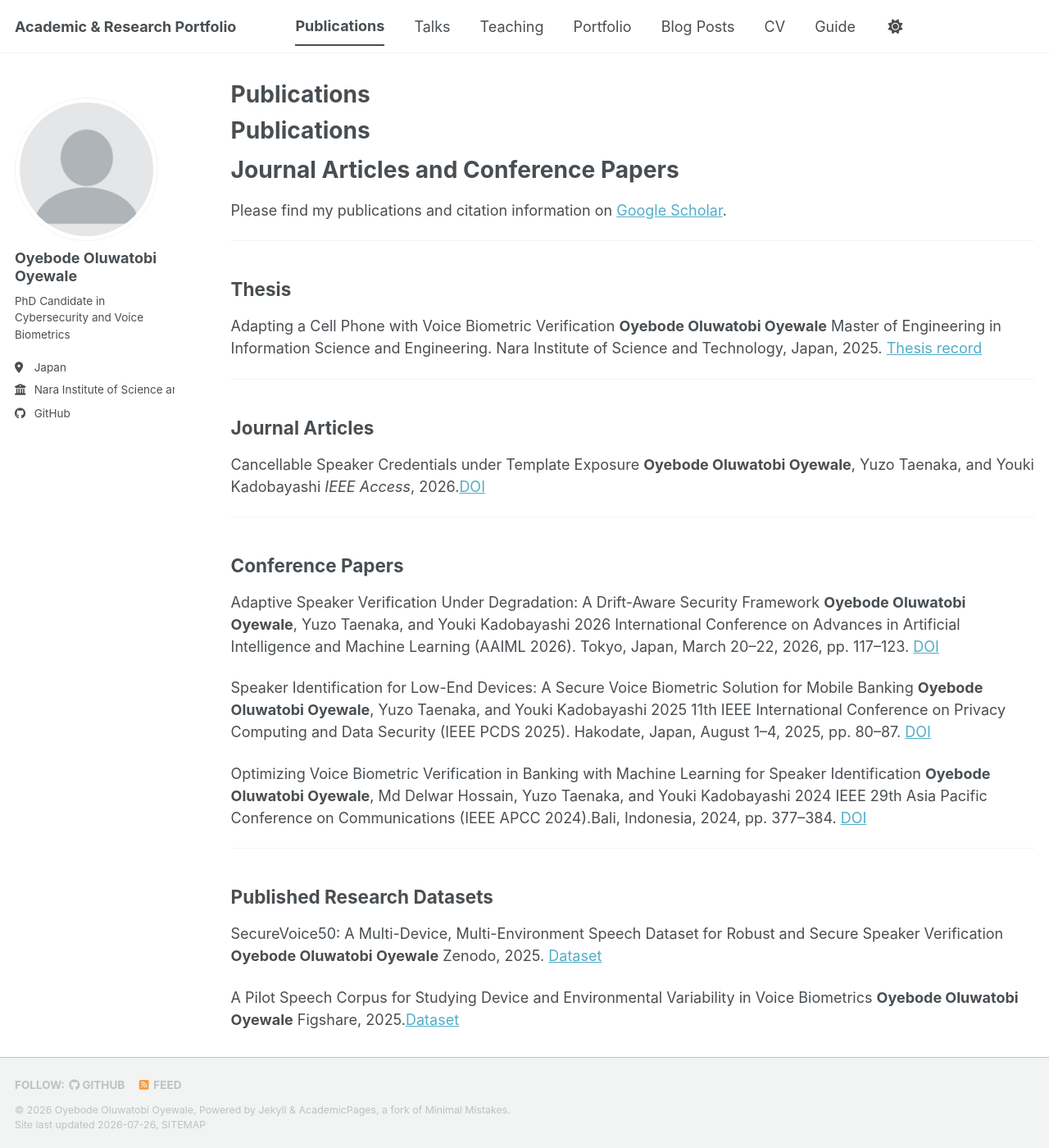
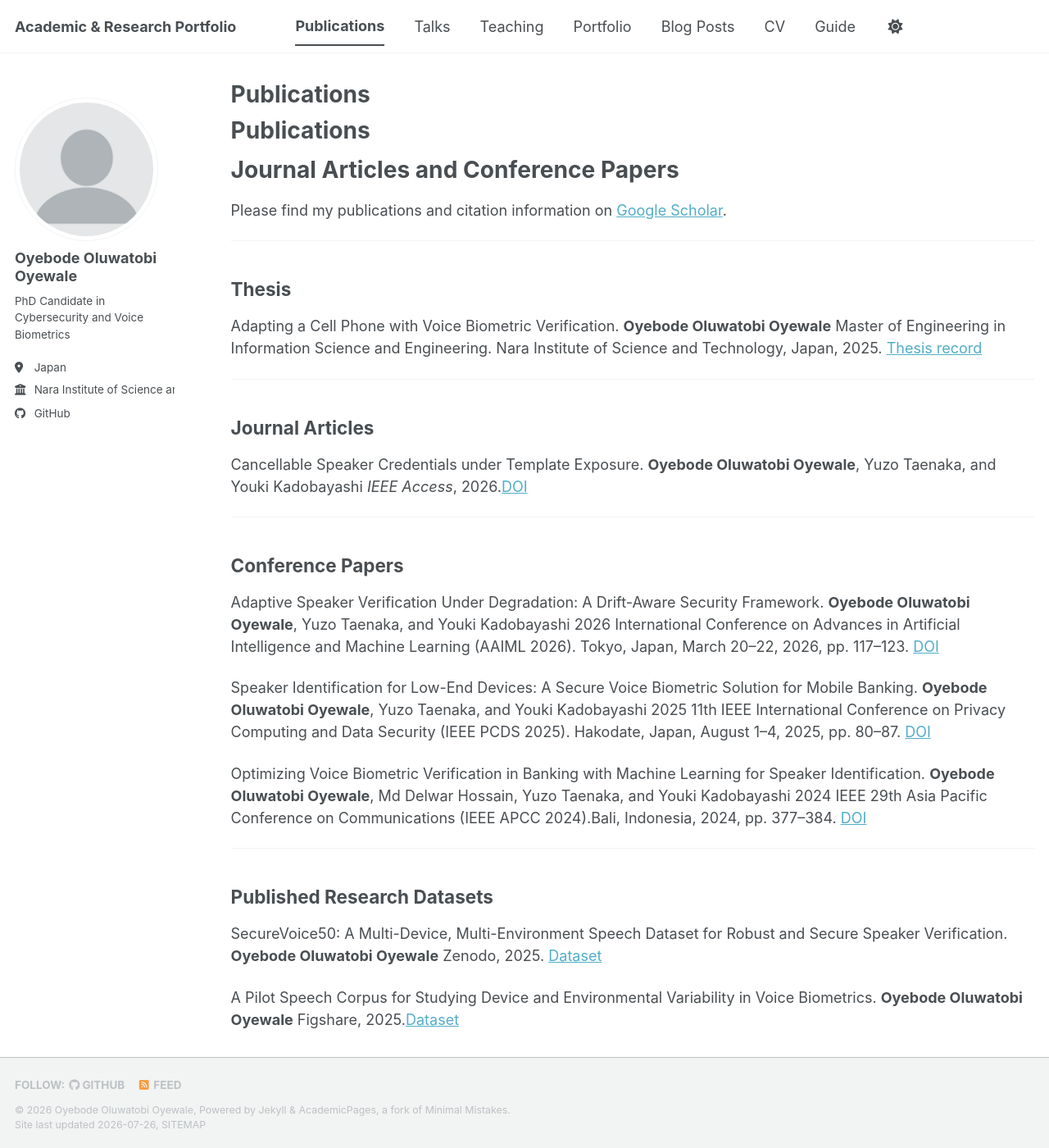
Before and after one commit to oyewaleoyebode/oyebodeoluwatobi-OyebodeOluwatobi.github.io, a Jekyll site: the page built from _publications/2009-10-01-paper-title-number-1.md, in a window 1280 px wide and 1400 px high. Shown: the whole window at 82% size. Built offline with Jekyll 4.4.1, drawn with Linux system fonts in a browser that asks for light colours; a style sheet for code colours, icons or effects is not loaded.

```diff
--- a/_publications/2009-10-01-paper-title-number-1.md
+++ b/_publications/2009-10-01-paper-title-number-1.md
@@ -15,28 +15,28 @@ Please find my publications and citation information on [Google Scholar](https:/
 
 ## Thesis
 
- Adapting a Cell Phone with Voice Biometric Verification **Oyebode Oluwatobi Oyewale** Master of Engineering in Information Science and Engineering. Nara Institute of Science and Technology, Japan, 2025. [Thesis record](https://naist.repo.nii.ac.jp/record/2001241)
+ Adapting a Cell Phone with Voice Biometric Verification. **Oyebode Oluwatobi Oyewale** Master of Engineering in Information Science and Engineering. Nara Institute of Science and Technology, Japan, 2025. [Thesis record](https://naist.repo.nii.ac.jp/record/2001241)
 
 ---
 
 ## Journal Articles
 
- Cancellable Speaker Credentials under Template Exposure **Oyebode Oluwatobi Oyewale**, Yuzo Taenaka, and Youki Kadobayashi *IEEE Access*, 2026.[DOI](https://doi.org/10.1109/ACCESS.2026.3710210)
+ Cancellable Speaker Credentials under Template Exposure. **Oyebode Oluwatobi Oyewale**, Yuzo Taenaka, and Youki Kadobayashi *IEEE Access*, 2026.[DOI](https://doi.org/10.1109/ACCESS.2026.3710210)
 
 ---
 
 ## Conference Papers
 
-Adaptive Speaker Verification Under Degradation: A Drift-Aware Security Framework **Oyebode Oluwatobi Oyewale**, Yuzo Taenaka, and Youki Kadobayashi 2026 International Conference on Advances in Artificial Intelligence and Machine Learning (AAIML 2026). Tokyo, Japan, March 20–22, 2026, pp. 117–123. [DOI](https://doi.org/10.1109/AAIML67890.2026.11498091)
+Adaptive Speaker Verification Under Degradation: A Drift-Aware Security Framework. **Oyebode Oluwatobi Oyewale**, Yuzo Taenaka, and Youki Kadobayashi 2026 International Conference on Advances in Artificial Intelligence and Machine Learning (AAIML 2026). Tokyo, Japan, March 20–22, 2026, pp. 117–123. [DOI](https://doi.org/10.1109/AAIML67890.2026.11498091)
 
- Speaker Identification for Low-End Devices: A Secure Voice Biometric Solution for Mobile Banking **Oyebode Oluwatobi Oyewale**, Yuzo Taenaka, and Youki Kadobayashi 2025 11th IEEE International Conference on Privacy Computing and Data Security (IEEE PCDS 2025). Hakodate, Japan, August 1–4, 2025, pp. 80–87. [DOI](https://doi.org/10.1109/PCDS65695.2025.00020)
+ Speaker Identification for Low-End Devices: A Secure Voice Biometric Solution for Mobile Banking. **Oyebode Oluwatobi Oyewale**, Yuzo Taenaka, and Youki Kadobayashi 2025 11th IEEE International Conference on Privacy Computing and Data Security (IEEE PCDS 2025). Hakodate, Japan, August 1–4, 2025, pp. 80–87. [DOI](https://doi.org/10.1109/PCDS65695.2025.00020)
 
- Optimizing Voice Biometric Verification in Banking with Machine Learning for Speaker Identification **Oyebode Oluwatobi Oyewale**, Md Delwar Hossain, Yuzo Taenaka, and Youki Kadobayashi 2024 IEEE 29th Asia Pacific Conference on Communications (IEEE APCC 2024).Bali, Indonesia, 2024, pp. 377–384. [DOI](https://doi.org/10.1109/APCC62576.2024.10768085)
+ Optimizing Voice Biometric Verification in Banking with Machine Learning for Speaker Identification. **Oyebode Oluwatobi Oyewale**, Md Delwar Hossain, Yuzo Taenaka, and Youki Kadobayashi 2024 IEEE 29th Asia Pacific Conference on Communications (IEEE APCC 2024).Bali, Indonesia, 2024, pp. 377–384. [DOI](https://doi.org/10.1109/APCC62576.2024.10768085)
 
 ---
 
 ## Published Research Datasets
 
- SecureVoice50: A Multi-Device, Multi-Environment Speech Dataset for Robust and Secure Speaker Verification **Oyebode Oluwatobi Oyewale** Zenodo, 2025. [Dataset](https://doi.org/10.5281/zenodo.17184012)
+ SecureVoice50: A Multi-Device, Multi-Environment Speech Dataset for Robust and Secure Speaker Verification. **Oyebode Oluwatobi Oyewale** Zenodo, 2025. [Dataset](https://doi.org/10.5281/zenodo.17184012)
 
- A Pilot Speech Corpus for Studying Device and Environmental Variability in Voice Biometrics **Oyebode Oluwatobi Oyewale** Figshare, 2025.[Dataset](https://doi.org/10.6084/m9.figshare.30039037)
+ A Pilot Speech Corpus for Studying Device and Environmental Variability in Voice Biometrics. **Oyebode Oluwatobi Oyewale** Figshare, 2025.[Dataset](https://doi.org/10.6084/m9.figshare.30039037)
```
